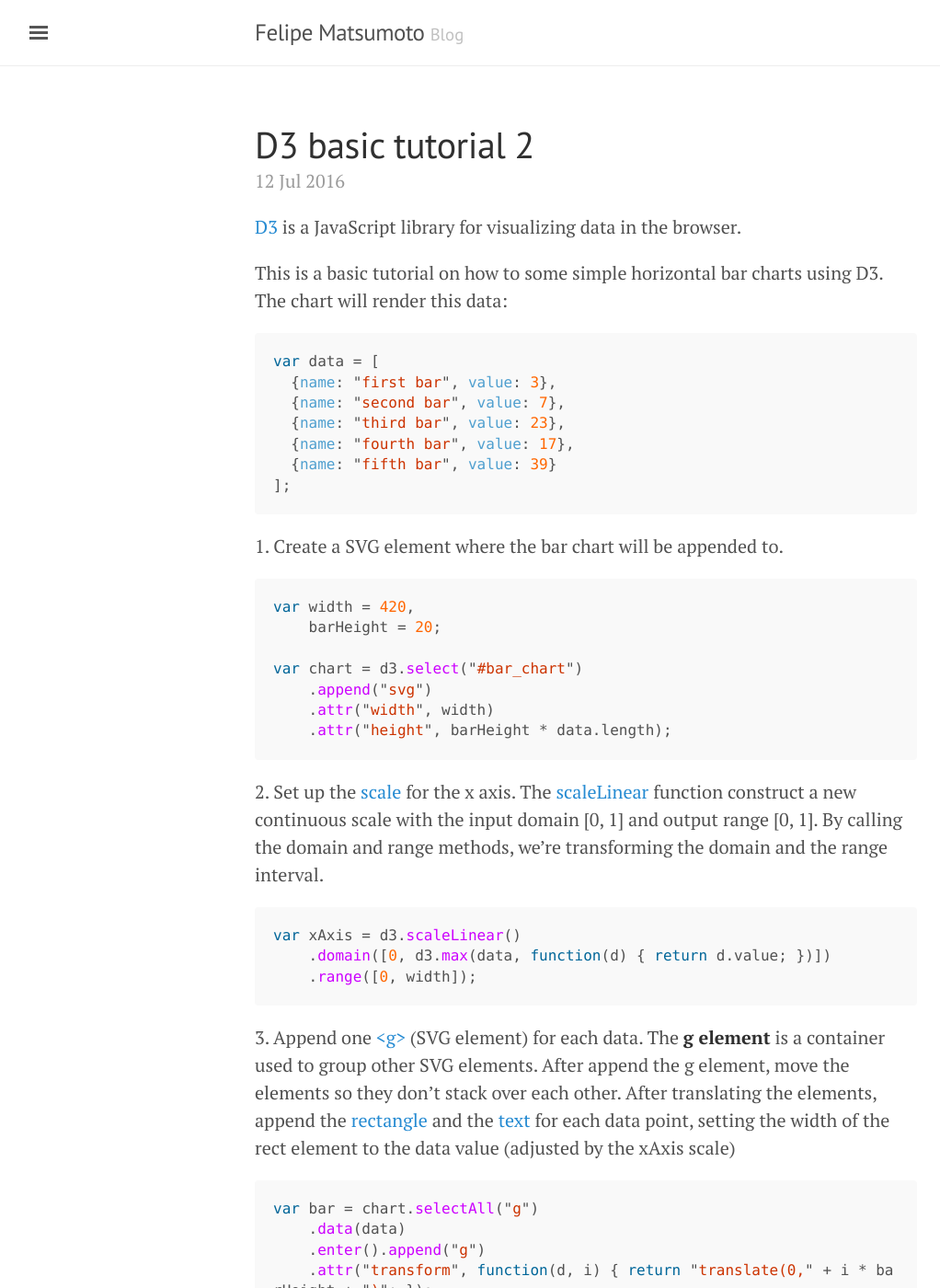
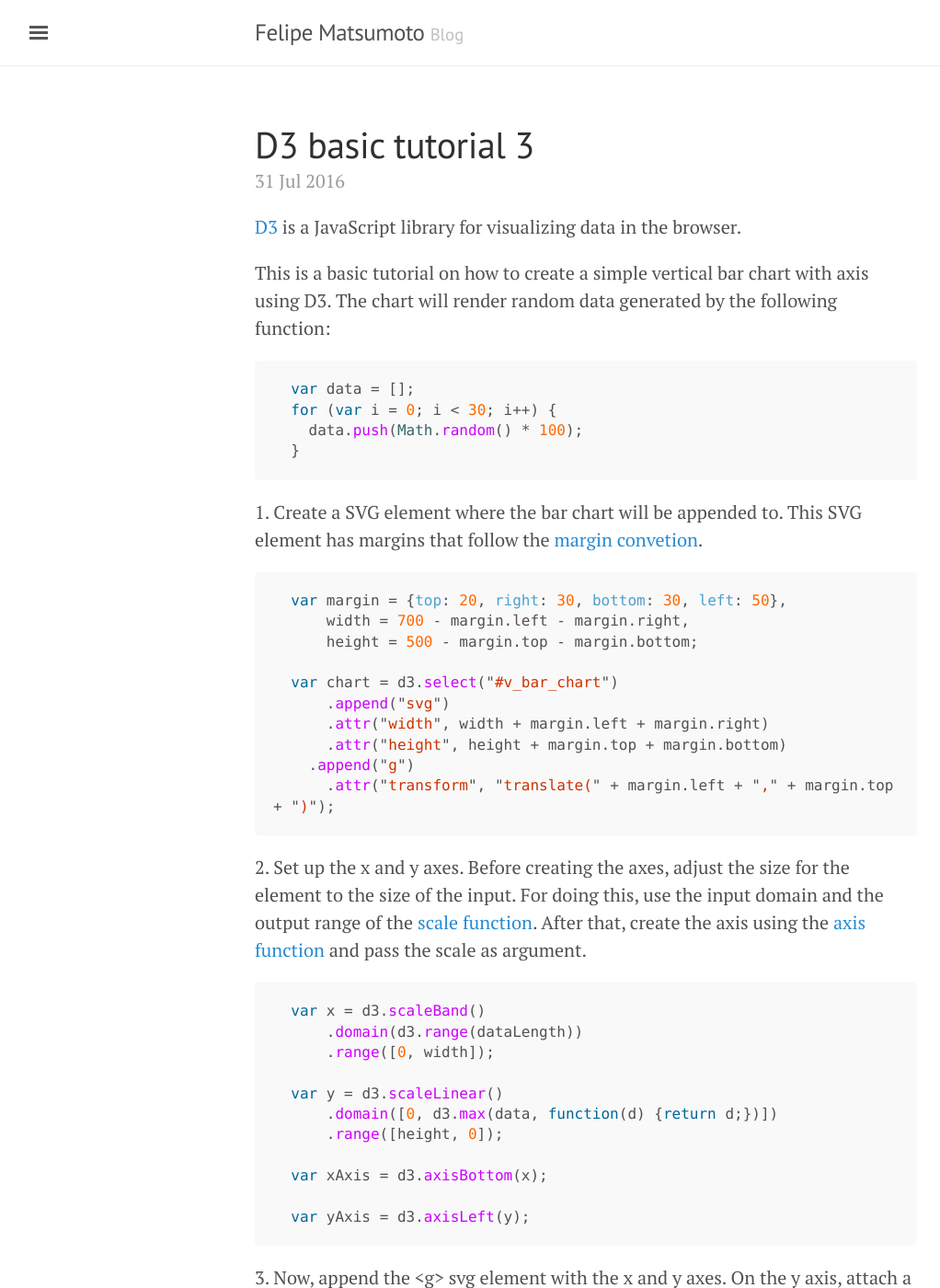
Before and after one commit to ftmatsumoto/ftmatsumoto.github.io, a Jekyll site: the page built from index.html, in a window 1280 px wide and 1400 px high. Shown: the whole window at 92% size, without its empty margins (3-1025 px from the left). Built offline with Jekyll 4.4.1, drawn with Linux system fonts in a browser that asks for light colours; the list of posts is cut into pages by our own code; some of the changed text lies outside the part shown.

Commit message:
create a post to explain a vertical bar chart

````diff
--- a/_posts/2016-07-12-d3-basic-tutorial-2.md
+++ b/_posts/2016-07-12-d3-basic-tutorial-2.md
@@ -6,7 +6,7 @@ tags: [D3 tutorial, D3 bar chart]
 
 [D3](https://d3js.org/) is a JavaScript library for visualizing data in the browser.
 
-This is a basic tutorial on how to some simple horizontal bar charts using D3.
+This is a basic tutorial on how to create a simple horizontal bar chart using D3.
 The chart will render this data:
 
 ```javascript
--- /dev/null
+++ b/_posts/2016-07-31-d3-basic-tutorial-3.md
@@ -0,0 +1,147 @@
+---
+layout: post
+title:  "D3 basic tutorial 3"
+tags: [D3 tutorial, D3 bar chart]
+---
+
+[D3](https://d3js.org/) is a JavaScript library for visualizing data in the browser.
+
+This is a basic tutorial on how to create a simple vertical bar chart with axis using D3.
+The chart will render random data generated by the following function:
+
+```javascript
+  var data = [];
+  for (var i = 0; i < 30; i++) {
+    data.push(Math.random() * 100);
+  }
+```
+
+1\. Create a SVG element where the bar chart will be appended to. This SVG element has margins that follow the [margin convetion](https://bl.ocks.org/mbostock/3019563).
+
+```javascript
+  var margin = {top: 20, right: 30, bottom: 30, left: 50},
+      width = 700 - margin.left - margin.right,
+      height = 500 - margin.top - margin.bottom;
+
+  var chart = d3.select("#v_bar_chart")
+      .append("svg")
+      .attr("width", width + margin.left + margin.right)
+      .attr("height", height + margin.top + margin.bottom)
+    .append("g")
+      .attr("transform", "translate(" + margin.left + "," + margin.top + ")");
+```
+
+2\. Set up the x and y axes. Before creating the axes, adjust the size for the element to the size of the input. For doing this, use the input domain and the output range of the [scale function](https://github.com/d3/d3-scale). After that, create the axis using the [axis function](https://github.com/d3/d3-axis) and pass the scale as argument.
+
+```javascript
+  var x = d3.scaleBand()
+      .domain(d3.range(dataLength))
+      .range([0, width]);
+
+  var y = d3.scaleLinear()
+      .domain([0, d3.max(data, function(d) {return d;})])
+      .range([height, 0]);
+
+  var xAxis = d3.axisBottom(x);
+
+  var yAxis = d3.axisLeft(y);
+```
+
+3\. Now, append the \<g\> svg element with the x and y axes. On the y axis, attach a [text svg element](https://developer.mozilla.org/pt-BR/docs/Web/SVG/Element/text) to the \<g\> element.
+
+```javascript
+  chart.append("g")
+      .attr("class", "x axis")
+      .attr("transform", "translate(0," + height + ")")
+      .call(xAxis);
+
+  chart.append("g")
+      .attr("class", "y axis")
+      .call(yAxis)
+    .append("text")
+      .attr("transform", "rotate(-90)")
+      .attr("y", 6)
+      .attr("dy", ".71em")
+      .attr("fill", "#000")
+      .style("text-anchor", "end")
+      .text("Random number");
+```
+
+4\. Finally, add the \<rect\> svg element on the container svg element. Each bar has width defined by the [bandwidth function](https://github.com/d3/d3-scale#band_bandwidth).
+
+```javascript
+  chart.selectAll(".bar")
+      .data(data)
+      .enter()
+    .append("rect")
+      .attr("class", "bar")
+      .attr("fill", "steelblue")
+      .attr("x", function(d, i) { return i * x.bandwidth(); })
+      .attr("y", function(d) { return y(d); })
+      .attr("height", function(d) { return height - y(d); })
+      .attr("width", Math.floor(x.bandwidth()) - 1);
+```
+
+And this is the final result...
+
+<div id="v_bar_chart"></div>
+<script src="https://d3js.org/d3.v4.min.js"></script>
+<script>
+
+  var dataLength = 30
+  var data = [];
+  for (var i = 0; i < dataLength; i++) {
+    data.push(Math.random() * 100);
+  }
+
+  var margin = {top: 20, right: 30, bottom: 30, left: 50},
+      width = 700 - margin.left - margin.right,
+      height = 500 - margin.top - margin.bottom;
+
+  var chart = d3.select("#v_bar_chart")
+      .append("svg")
+      .attr("width", width + margin.left + margin.right)
+      .attr("height", height + margin.top + margin.bottom)
+    .append("g")
+      .attr("transform", "translate(" + margin.left + "," + margin.top + ")");
+
+  var x = d3.scaleBand()
+      .domain(d3.range(dataLength))
+      .range([0, width]);
+
+  var y = d3.scaleLinear()
+      .domain([0, d3.max(data, function(d) {return d;})])
+      .range([height, 0]);
+
+  var xAxis = d3.axisBottom(x);
+
+  var yAxis = d3.axisLeft(y);
+
+  chart.append("g")
+      .attr("class", "x axis")
+      .attr("transform", "translate(0," + height + ")")
+      .call(xAxis);
+
+  chart.append("g")
+      .attr("class", "y axis")
+      .call(yAxis)
+    .append("text")
+      .attr("transform", "rotate(-90)")
+      .attr("y", 6)
+      .attr("dy", ".71em")
+      .attr("fill", "#000")
+      .style("text-anchor", "end")
+      .text("Random number");
+
+  chart.selectAll(".bar")
+      .data(data)
+      .enter()
+    .append("rect")
+      .attr("class", "bar")
+      .attr("fill", "steelblue")
+      .attr("x", function(d, i) { return i * x.bandwidth(); })
+      .attr("y", function(d) { return y(d); })
+      .attr("height", function(d) { return height - y(d); })
+      .attr("width", Math.floor(x.bandwidth()) - 1);
+
+</script>
````
